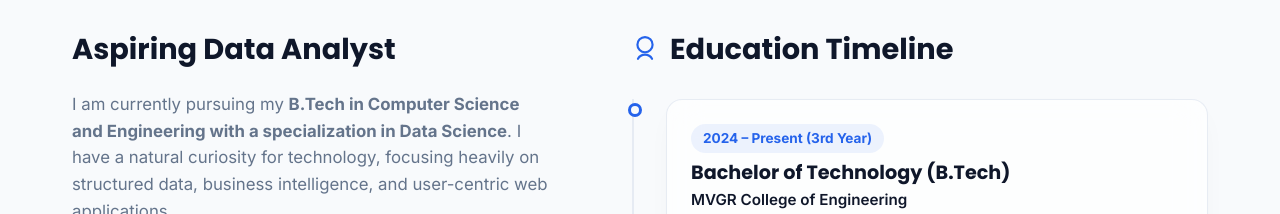
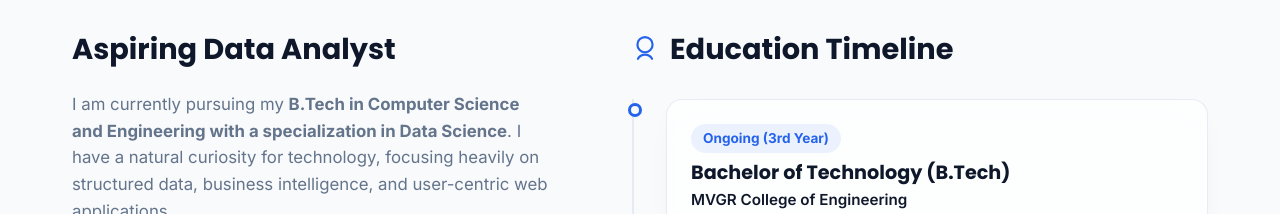
Before and after one commit to Suchethanreddy-challa/MY-PORTFOLIO, a plain HTML site: page index.html in a window 1280 px wide. Shown: the part 1060-1274 px from the top of the page. Drawn offline with Linux system fonts and the light colour scheme.

Commit message:
Remove B.Tech start/end years from timeline, set to Ongoing (3rd Year)

```diff
--- a/index.html
+++ b/index.html
@@ -221,7 +221,7 @@
             <div class="timeline-item">
               <div class="timeline-marker"></div>
               <div class="timeline-card glass">
-                <span class="timeline-date">2024 – Present (3rd Year)</span>
+                <span class="timeline-date">Ongoing (3rd Year)</span>
                 <h4>Bachelor of Technology (B.Tech)</h4>
                 <div class="timeline-institution">MVGR College of Engineering</div>
                 <p class="timeline-desc">Currently pursuing B.Tech in Computer Science & Engineering with a specialization in Data Science. Studying Database Management, Data Structures, Machine Learning, and Statistical Analysis.</p>
```
